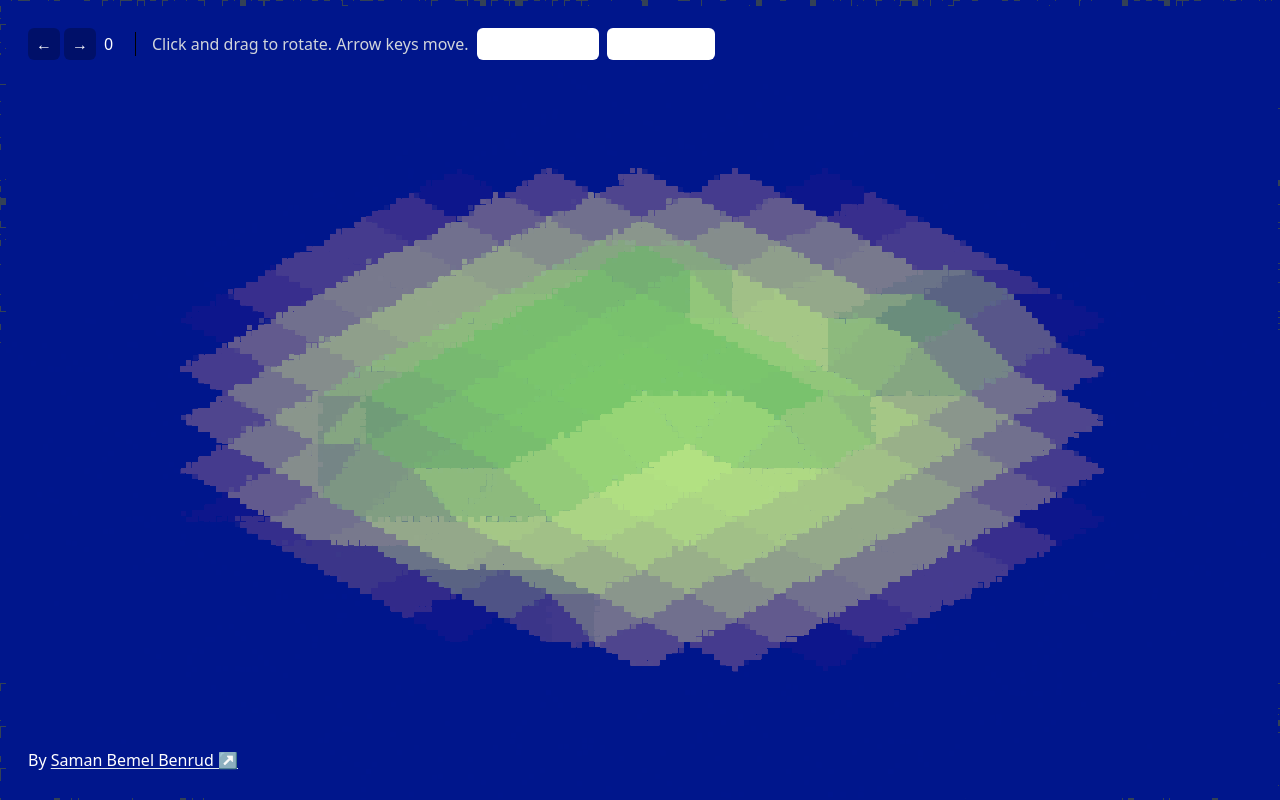
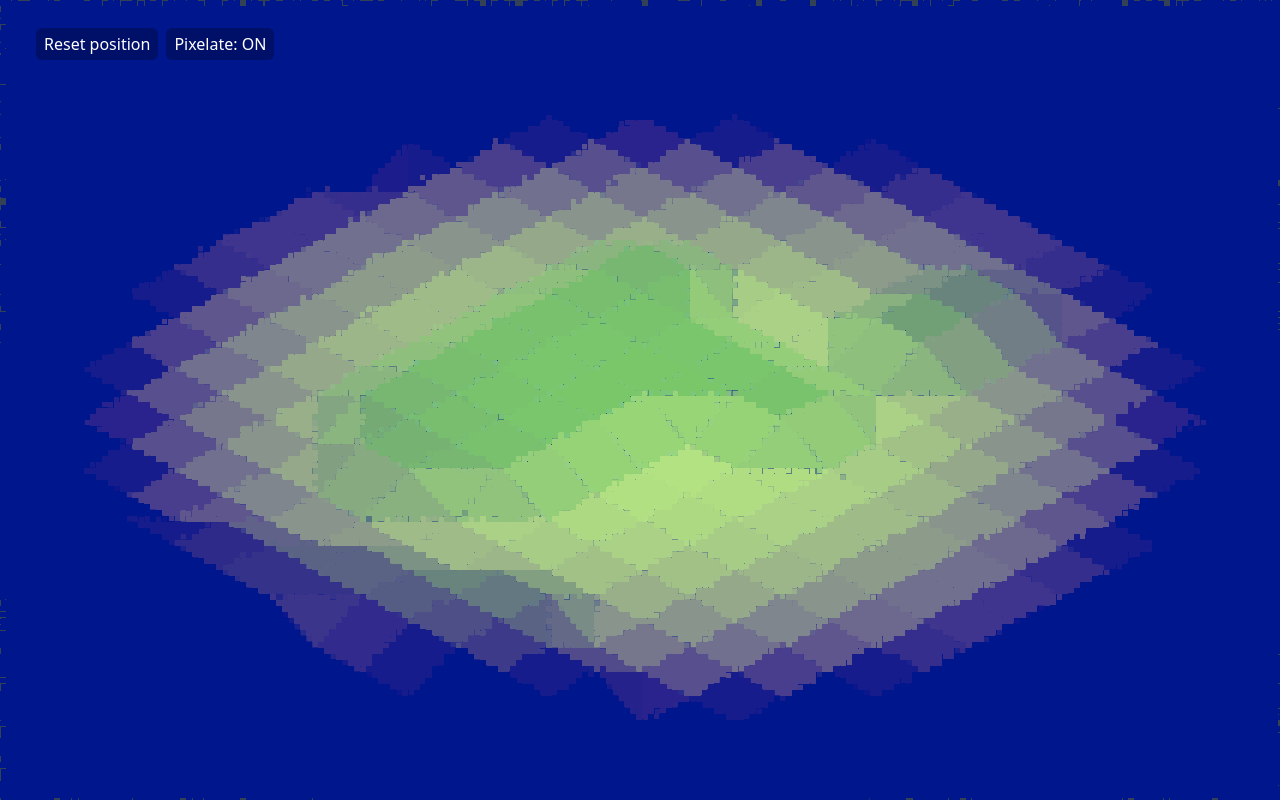
Before and after one commit to samanpwbb/terrain-experiment, a React (Vite) app: page / in a window 1280 px wide. Built offline with nearby package versions, Linux system fonts and the light colour scheme; what fast-simplex-noise would draw is missing.

Commit message:
separate positioner from tile

```diff
--- a/src/DemoThree.tsx
+++ b/src/DemoThree.tsx
@@ -68,7 +68,7 @@ setIsoCssVars();
 const gen = () => generateExpandedGround(levels, undefined, tiles);
 const terrains = [] as number[][][];
 // pregenerate some terrain
-const count = 5;
+const count = 1;
 for (let i = 0; i < count; i++) {
   terrains.push(gen());
 }
@@ -91,7 +91,7 @@ export const colorsNatural = [
 ].reverse();
 
 export function DemoThree() {
-  const [active, setActive] = useState(0);
+  const [active] = useState(0);
   const x = useRef(BASE_X);
   const z = useRef(BASE_Z);
   const [pixelate, setPixelate] = useState(true);
@@ -128,38 +128,9 @@ export function DemoThree() {
         onPointerMove={updateCamera}
         onPointerUp={stopDragging}
       >
-        <div className="fixed bottom-5 left-5 z-10 select-none items-center justify-center rounded-lg p-2">
-          By{' '}
-          <a
-            className="underline decoration-slate-200 underline-offset-2	"
-            href="https://trashmoon.com/"
-            rel="noopener noreferrer"
-            target="_blank"
-          >
-            Saman Bemel Benrud ↗
-          </a>
-        </div>
         <div className="fixed top-5 left-5 z-10 flex select-none items-center justify-center rounded-lg p-2">
           <div
-            className="mr-1 cursor-pointer rounded-md bg-black/25 px-2 py-1"
-            onClick={() => setActive((v) => (v > 0 ? v - 1 : count - 1))}
-          >
-            ←
-          </div>
-          <div
-            className="cursor-pointer	rounded-md bg-black/25 px-2 py-1"
-            onClick={() => setActive((v) => (v < count - 1 ? v + 1 : 0))}
-          >
-            →
-          </div>
-          <span className="ml-2 mr-2 w-8 border-r border-solid border-black pr-2">
-            {active}
-          </span>
-          <div className="ml-2 cursor-pointer py-1 text-gray-300">
-            Click and drag to rotate. Arrow keys move.
-          </div>
-          <div
-            className="ml-2	 cursor-pointer rounded-md bg-white bg-black/25 px-2 py-1"
+            className="ml-2	 cursor-pointer rounded-md bg-black/25 px-2 py-1"
             onClick={() => {
               updateBaseX(BASE_X);
               updateBaseZ(BASE_Z);
@@ -170,7 +141,7 @@ export function DemoThree() {
             Reset position
           </div>
           <div
-            className="w-30 ml-2 cursor-pointer	rounded-md bg-white bg-black/25 px-2 py-1"
+            className="w-30 ml-2 cursor-pointer	rounded-md bg-black/25 px-2 py-1"
             onClick={() => setPixelate((v) => !v)}
           >
             Pixelate: {pixelate ? 'ON' : 'OFF'}
@@ -178,7 +149,7 @@ export function DemoThree() {
         </div>
         <LandScape
           bgColor="rgba(0, 20, 140, 1)"
-          bufferSize={1}
+          bufferSize={0}
           colors={colorsNatural}
           fade={true}
           perimeter={perimeter}
--- a/src/LandScape.tsx
+++ b/src/LandScape.tsx
@@ -1,8 +1,9 @@
-import { processData } from './processData';
-import { Tile } from './Tile';
+import { processData, TILE } from './processData';
+import { MemoizedTile } from './Tile';
 import { makeGetColorFromZ } from './colors';
 import { useCallback, useEffect, useMemo, useState } from 'react';
 import { getVisibleTiles } from './getVisibleTiles';
+import { MemoizedPositioner } from './Positioner';
 
 export function LandScape({
   tileSize,
@@ -39,7 +40,7 @@ export function LandScape({
       key: v,
       item: vis[v],
     }));
-  }, [center, perimeter, tiles, fade]);
+  }, [tiles, center, perimeter, fade, bufferSize]);
 
   // use arrow keys to update center
   const handleKeyDown = useCallback((e: KeyboardEvent) => {
@@ -95,16 +96,23 @@ export function LandScape({
         >
           {visible.map((tileProps) => {
             return (
-              <Tile
-                bgColor={bgColor}
-                border={false}
-                getColorFromZ={getColorFromZ}
-                hasFade={Boolean(fade)}
+              <MemoizedPositioner
+                floorHeight={0}
                 key={tileProps.key}
                 stepSize={0.25}
-                tileProps={tileProps.item}
                 tileSize={tileSize}
-              />
+                x={tileProps.item[TILE.X]}
+                y={tileProps.item[TILE.Y]}
+                z={tileProps.item[TILE.Z]}
+              >
+                <MemoizedTile
+                  bgColor={bgColor}
+                  border={false}
+                  getColorFromZ={getColorFromZ}
+                  tileProps={tileProps.item}
+                  tileSize={tileSize}
+                />
+              </MemoizedPositioner>
             );
           })}
         </div>
--- /dev/null
+++ b/src/Positioner.tsx
@@ -0,0 +1,56 @@
+import { memo, ReactNode } from 'react';
+import { BASE_SCALE } from './perspective-utils';
+
+export function Positioner({
+  stepSize = 0.25,
+  tileSize,
+  children,
+  floorHeight = 0,
+  x,
+  y,
+  z,
+}: {
+  x: number;
+  y: number;
+  z: number;
+  floorHeight: number;
+  stepSize: number;
+  tileSize: number;
+  children: ReactNode;
+}) {
+  const zStep = BASE_SCALE * stepSize;
+  const zBase = floorHeight + z * zStep;
+  const zOffset = zBase * tileSize;
+  const xOffset = x * tileSize;
+  const yOffset = y * tileSize;
+
+  // Main function for positioning elements iin 3d space.
+  // Every tile face transform starts with this.
+  // need to multiply by 0.99 to hide hairline borders
+  const translate3d = `translate3d(
+    ${xOffset}px,
+    ${yOffset}px,
+    ${zOffset}px
+  )`;
+
+  return (
+    <div
+      style={{
+        position: 'absolute',
+        pointerEvents: 'none',
+        transformStyle: 'preserve-3d',
+        height: `${tileSize}px`,
+        width: `${tileSize}px`,
+        transform: translate3d,
+        alignItems: 'center',
+        justifyContent: 'center',
+        display: 'flex',
+        overflow: 'visible',
+      }}
+    >
+      {children}
+    </div>
+  );
+}
+
+export const MemoizedPositioner = memo(Positioner);
--- a/src/Tile.tsx
+++ b/src/Tile.tsx
@@ -1,7 +1,7 @@
 import { BASE_SCALE, RADIAN_TO_ANGLE } from './perspective-utils';
 import { colord, extend } from 'colord';
 import mixPlugin from 'colord/plugins/mix';
-import { memo, CSSProperties, useCallback, ReactNode } from 'react';
+import { memo, CSSProperties } from 'react';
 import type { Tile as TileType } from './processData';
 
 extend([mixPlugin]);
@@ -36,10 +36,6 @@ function getRamp({
     anchor: '',
     fill: '',
 
-    // hack that we only need to apply to the split ramps to hide the hairline gap
-    // between both planes
-    hideHairline: false,
-
     // secondary z plane, used for ramps that use half a tile.
     extraZPlaneShow: false,
     extraZPlaneOffset: 0,
@@ -66,7 +62,6 @@ function getRamp({
 
     data.extraZPlaneShow = true;
     data.extraZPlaneOffset = 0.5;
-    data.hideHairline = true;
 
     // bottom
     if (s === 0b1010) {
@@ -87,9 +82,9 @@ function getRamp({
       // / |
       // \ |
       // .\|
-      data.extraZPlaneClipPath = 'polygon(0 50%, 102.5% -5%, 102.5% 105%)';
+      data.extraZPlaneClipPath = 'polygon(0 50%, 100% 0%, 100% 100%)';
       data.extraZPlaneTransform = `
-      translateZ(${zTile / 2}px)
+      translateZ(${zTile}px)
       rotateZ(45deg)
       rotateY(-${singleCornerAngle}deg)
       scaleY(${SQ2})
@@ -101,7 +96,7 @@ function getRamp({
       // ./\.
       // /  \
       // ----
-      data.clipPath = 'polygon(50% 0, 102.5% 105%, -2.5% 105%)';
+      data.clipPath = 'polygon(50% 0, 100% 100%, -0% 100%)';
       data.anchor = 'bottom right';
       data.transform = `
       translateZ(${zTile}px)
@@ -115,7 +110,7 @@ function getRamp({
       // .\/.
       data.extraZPlaneClipPath = 'polygon(0 0, 50% 100%, 100% 0)';
       data.extraZPlaneTransform = `
-      translateZ(${zTile / 2}px)
+      translateZ(${zTile}px)
       rotateZ(45deg)
       rotateX(-${singleCornerAngle}deg)
       scaleX(${SQ2})
@@ -141,7 +136,7 @@ function getRamp({
       //  / |
       // /  |
       // ----
-      data.extraZPlaneClipPath = 'polygon(100% -1%, 100% 100%, -1% 100%)';
+      data.extraZPlaneClipPath = 'polygon(100% -0%, 100% 100%, -0% 100%)';
 
       // ./|
       // / |
@@ -162,7 +157,7 @@ function getRamp({
       // |  /
       // | /
       // |/ .
-      data.extraZPlaneClipPath = 'polygon(0 0, 102% 0, 0 102%)';
+      data.extraZPlaneClipPath = 'polygon(0 0, 100% 0, 0 100%)';
 
       // |\.
       // | \
@@ -183,7 +178,7 @@ function getRamp({
       // \  |
       //  \ |
       // . \|
-      data.extraZPlaneClipPath = 'polygon(-2% 0, 100% 0, 100% 102%)';
+      data.extraZPlaneClipPath = 'polygon(-0% 0, 100% 0, 100% 100%)';
 
       // ----
       // \  /
@@ -203,7 +198,7 @@ function getRamp({
       // | \
       // |  \
       // ----
-      data.extraZPlaneClipPath = 'polygon(0 -2%, 102% 100%, 0 100%)';
+      data.extraZPlaneClipPath = 'polygon(0 0%, 100% 100%, 0 100%)';
 
       // ./\.
       // /  \
@@ -258,6 +253,7 @@ function getRamp({
 
     data.extraZPlaneShow = true;
     data.extraZPlaneOffset = 1;
+    data.extraZPlaneTransform = `translateZ(${z}px)`;
 
     // bottom
     if (s === 0b1110) {
@@ -265,7 +261,7 @@ function getRamp({
       // |  /
       // | /
       // |/ .
-      data.extraZPlaneClipPath = 'polygon(0 0, 102% 0, 0 102%)';
+      data.extraZPlaneClipPath = 'polygon(0 0, 100% 0, 0 100%)';
 
       // |\.
       // | \
@@ -286,7 +282,7 @@ function getRamp({
       //  / |
       // /  |
       // ----
-      data.extraZPlaneClipPath = 'polygon(100% -2%, 100% 100%, -2% 100%)';
+      data.extraZPlaneClipPath = 'polygon(100% 0%, 100% 100%, 0% 100%)';
 
       // ./|
       // / |
@@ -307,7 +303,7 @@ function getRamp({
       // | \
       // |  \
       // ----
-      data.extraZPlaneClipPath = 'polygon(0 -2%, 102% 100%, 0 100%)';
+      data.extraZPlaneClipPath = 'polygon(0 0%, 100% 100%, 0 100%)';
 
       // ./\.
       // /  \
@@ -327,7 +323,7 @@ function getRamp({
       // \  |
       //  \ |
       // . \|
-      data.extraZPlaneClipPath = 'polygon(-2% 0, 100% 0, 100% 102%)';
+      data.extraZPlaneClipPath = 'polygon(0% 0, 100% 0, 100% 100%)';
 
       // ----
       // \  /
@@ -348,56 +344,37 @@ function getRamp({
 }
 
 function Face({
-  z,
   color,
-  tileSize,
   style,
-  children,
   border,
-  hideHairline,
   fade,
   bgColor,
-  floorHeight,
-  hasFade,
+  allowTransition = true,
 }: {
-  z: number;
-  tileSize: number;
+  color: string;
   style: CSSProperties;
-  children?: ReactNode;
-  color: string;
   border?: boolean;
-  hideHairline?: boolean;
   fade: number;
-  hasFade: boolean;
   bgColor: string;
-  floorHeight: number;
+  allowTransition?: boolean;
 }) {
   const finalColor = colord(color).mix(bgColor, fade).toHex();
-  const transition = hasFade
-    ? 'all 250ms linear'
-    : `all ${100 + Math.abs(floorHeight + z) * 50}ms`;
+  const transition = `background-color ${allowTransition ? 125 : 0}ms linear`;
 
   return (
     <div
-      className={`${border && 'tile-border'} absolute`}
+      className={`absolute`}
       style={{
         pointerEvents: 'none',
-        height: `${tileSize}px`,
-        width: `${tileSize}px`,
+        height: `100%`,
+        width: `100%`,
         transition,
-        alignItems: 'center',
-        justifyContent: 'center',
-        display: 'flex',
-        fontSize: 8,
         backgroundColor: finalColor,
         border: border ? `3px solid rgba(0,0,0,0.2)` : undefined,
-        boxShadow: hideHairline ? `0 0 0 1px ${finalColor}` : 'none',
         overflow: 'visible',
         ...style,
       }}
-    >
-      {children}
-    </div>
+    />
   );
 }
 
@@ -530,34 +507,25 @@ function getRampPaneBackground(
 }
 
 export function Tile({
+  bgColor = 'rgb(51 65 85)',
+  border = false,
+  getColorFromZ,
   tileSize,
-  getColorFromZ,
-  hasFade,
-  bgColor = 'rgb(51 65 85)',
-  floorHeight = 0,
   stepSize = 0.25,
-  border = false,
   tileProps,
 }: {
   tileSize: number;
-  hasFade: boolean;
   border: boolean;
   getColorFromZ: (z: number, offset: number) => string;
   bgColor?: string;
-  floorHeight?: number;
   stepSize?: number;
   tileProps: TileType;
 }) {
-  const [x, y, z, signature, l, u, r, d, fade] = tileProps;
+  const [, , z, signature, l, u, r, d, fade] = tileProps;
 
   // [0, 1, 2, 3] = [left, up, right, down]
   const diffs = [l, u, r, d];
-
   const zStep = BASE_SCALE * stepSize;
-  const zBase = floorHeight + z * zStep;
-  const zOffset = zBase * tileSize;
-  const xOffset = x * tileSize;
-  const yOffset = y * tileSize;
   const {
     extraZPlaneShow,
     extraZPlaneClipPath,
@@ -567,25 +535,11 @@ export function Tile({
     transform,
     clipPath,
     fill,
-    hideHairline,
   } = getRamp({
     tileSize,
     zStep,
     s: signature,
   });
-  // Main function for positioning elements iin 3d space.
-  // Every tile face transform starts with this.
-  // need to multiply by 0.99 to hide hairline borders
-  const toTranslate3d = useCallback(
-    (offset = 0) => `translate3d(
-    ${xOffset * 0.99}px,
-    ${yOffset * 0.99}px,
-    ${zOffset + offset * (zStep * tileSize)}px
-  )`,
-    [tileSize, xOffset, yOffset, zOffset, zStep],
-  );
-
-  const translate3d = toTranslate3d();
 
   const isLimitBottom = isNaN(diffs[3]);
   const isLimitRight = isNaN(diffs[2]);
@@ -607,6 +561,7 @@ export function Tile({
       {/* duplicate x and y panes to fill gaps created by  ramp panes */}
       {edges.map((rampEdgeData, i) => (
         <Face
+          allowTransition={false}
           bgColor={bgColor}
           color={getRampPaneBackground(
             rampEdgeData,
@@ -616,17 +571,13 @@ export function Tile({
             bgColor,
           )}
           fade={fade}
-          floorHeight={floorHeight}
-          hasFade={hasFade}
           key={i}
           style={{
             opacity: rampEdgeData ? 1 : 0,
-            transform: `${translate3d} ${rampEdgeData?.transform}`,
+            transform: `${rampEdgeData?.transform}`,
             transformOrigin: rampEdgeData?.anchor,
             clipPath: rampEdgeData?.clip,
           }}
-          tileSize={tileSize}
-          z={z}
         />
       ))}
 
@@ -636,17 +587,12 @@ export function Tile({
         border={border}
         color={fill || getColorFromZ(z, transform ? 0.5 : 0)}
         fade={fade}
-        floorHeight={floorHeight}
-        hasFade={hasFade}
-        hideHairline={hideHairline}
         style={{
-          transform: `${translate3d} ${transform}`,
+          transform: `${transform}`,
           clipPath,
           transformOrigin: anchor,
           overflow: 'visible',
         }}
-        tileSize={tileSize}
-        z={z}
       />
 
       {/* duplicate z facing plane used by masked 1-up and 3-up triangles */}
@@ -655,23 +601,17 @@ export function Tile({
         border={border}
         color={getColorFromZ(z, extraZPlaneOffset)}
         fade={fade}
-        floorHeight={floorHeight}
-        hasFade={hasFade}
-        hideHairline={hideHairline}
         style={{
-          transform: `${toTranslate3d(
-            extraZPlaneOffset,
-          )} ${extraZPlaneTransform}`,
+          transform: `${extraZPlaneTransform}`,
           opacity: extraZPlaneShow ? 1 : 0,
           transformOrigin: anchor,
           clipPath: extraZPlaneClipPath,
         }}
-        tileSize={tileSize}
-        z={z}
       />
 
       {/* y facing plane */}
       <Face
+        allowTransition={false}
         bgColor={bgColor}
         color={
           isLimitBottom
@@ -681,21 +621,16 @@ export function Tile({
                 .toHex()
         }
         fade={fade}
-        floorHeight={floorHeight}
-        hasFade={hasFade}
         style={{
           opacity: showBottomPane ? 1 : 0,
-          transform: `${translate3d} rotateX(90deg) scaleY(${
-            sideIdxBottom * zStep
-          })`,
+          transform: `rotateX(90deg) scaleY(${sideIdxBottom * zStep})`,
           transformOrigin: 'bottom',
         }}
-        tileSize={tileSize}
-        z={z}
       />
 
       {/* x facing plane */}
       <Face
+        allowTransition={false}
         bgColor={bgColor}
         color={
           isLimitRight
@@ -705,17 +640,13 @@ export function Tile({
                 .toHex()
         }
         fade={fade}
-        floorHeight={floorHeight}
-        hasFade={hasFade}
         style={{
           opacity: showRightPane ? 1 : 0,
-          transform: `${translate3d} rotateY(90deg) scaleX(${
+          transform: `rotateY(90deg) scaleX(${
             sideIdxRight * zStep
           }) translateX(100%)`,
           transformOrigin: 'right',
         }}
-        tileSize={tileSize}
-        z={z}
       />
     </>
   );
```
